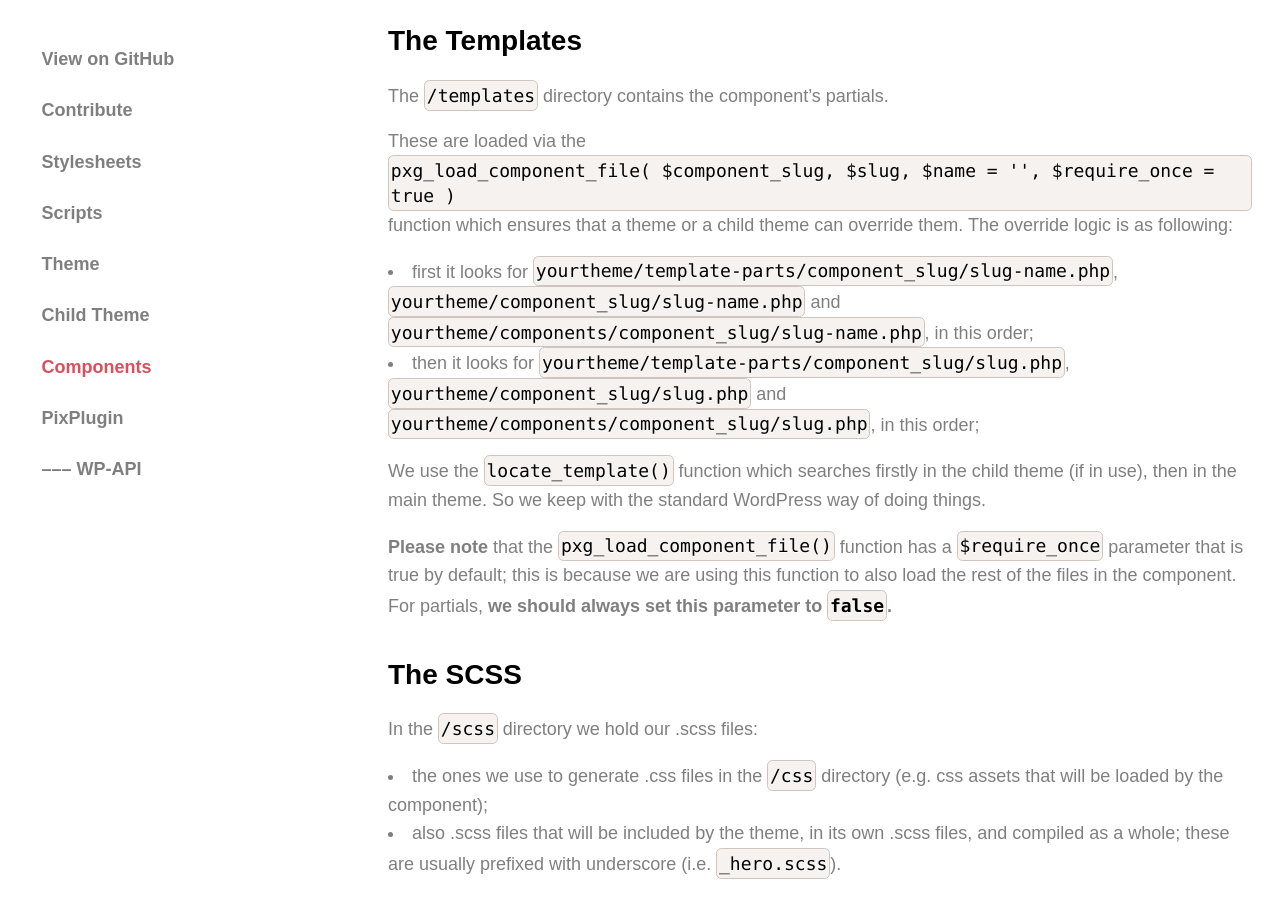
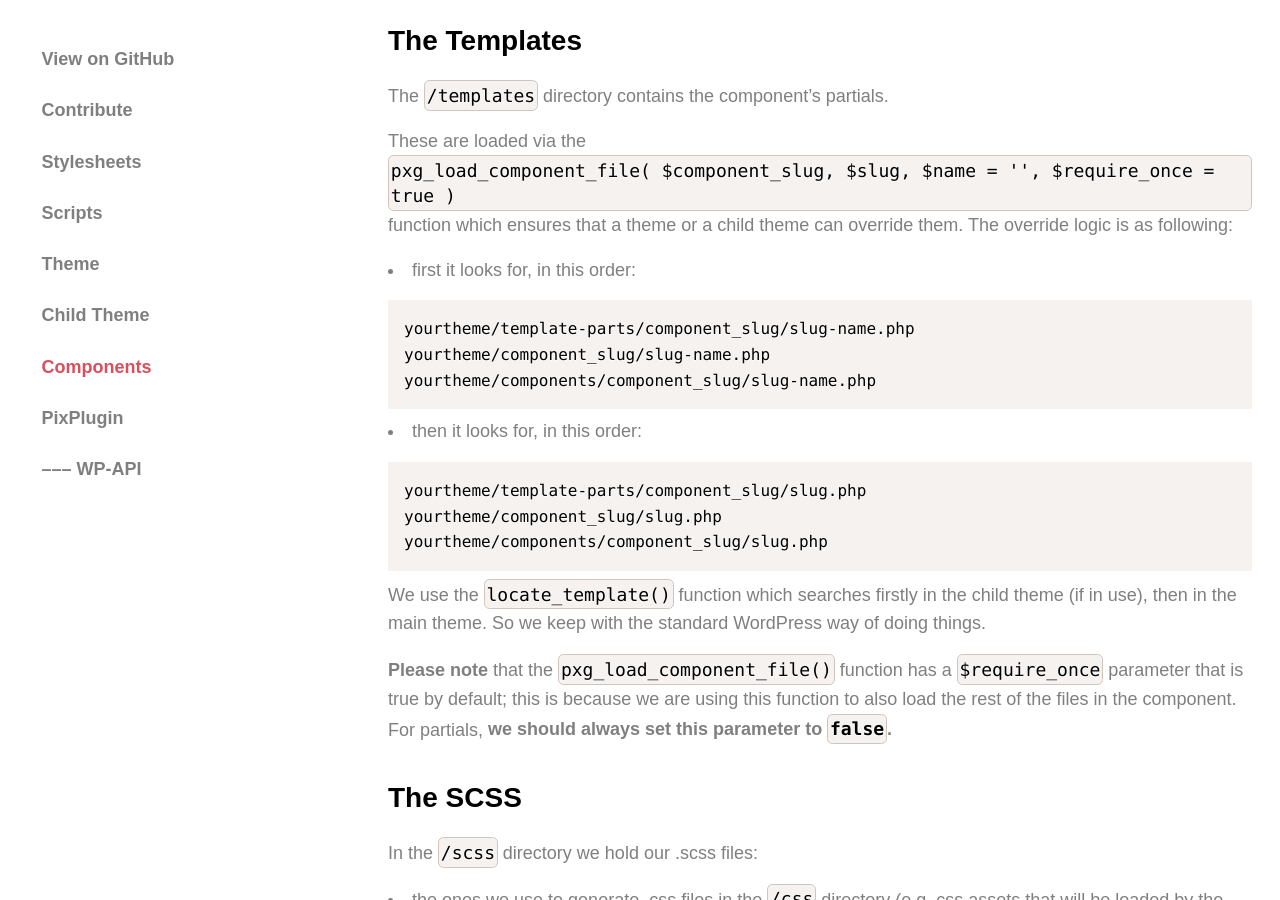
Before and after one commit to pixelgrade/guides, a Jekyll site: the page built from components/index.md, in a window 1280 px wide and 900 px high, scrolled down 5702 px. Built offline with Jekyll 4.4.1, drawn with Linux system fonts in a browser that asks for light colours; some of the changed text lies outside the part shown.

Commit message:
more tinkering

````diff
--- a/_config-local.yml
+++ b/_config-local.yml
@@ -3,22 +3,22 @@ email: contact@pixelgrade.com
 description: '– – –'
 url: 'http://127.0.0.1:4000/'
 baseurl: ''
-encoding: UTF-8
 twitter_username: pixelgrade
 github_username: pixelgrade
 latest_version: 1.3.2
 
 # syntax highlighting
 markdown: kramdown
+highlighter: rouge
 kramdown:
   input: GFM
-  syntax_highlighter: rouge
 
 # build settings
 sass:
     style: compressed
 available_versions:
     - v1.3.2
+encoding: utf-8
 exclude:
     - node_modules
     - README.md
@@ -31,6 +31,8 @@ exclude:
     - script
     - spec
 gems:
+  - jekyll-seo-tag
+  - jekyll-redirect-from
   - jekyll-relative-links
   - jekyll-sitemap
 
--- a/_config.yml
+++ b/_config.yml
@@ -10,12 +10,13 @@ github_username: pixelgrade
 
 # syntax highlighting
 markdown: kramdown
+highlighter: rouge
 kramdown:
   input: GFM
-  syntax_highlighter: rouge
 
 # build settings
 latest_version: 1.3.2
+encoding: utf-8
 sass:
     style: compressed
 available_versions:
@@ -32,6 +33,8 @@ exclude:
     - script
     - spec
 gems:
+  - jekyll-seo-tag
+  - jekyll-redirect-from
   - jekyll-relative-links
   - jekyll-sitemap
 
--- a/components/index.md
+++ b/components/index.md
@@ -50,8 +50,8 @@ From  a theme's perspective, a component is something that helps but **it's not
 
 **Action hooks are crucial** to making this relationship work. So throughout the theme's templates, a standardized set of `do_action`s should be present - skipping one of them should be done consciously. We will not detail them here as they are more then obvious in our [theme boilerplate]({{page.boilerplate}}):
 
-```php?start_inline=true
-get_header(); ?>
+```html+php
+<?php get_header(); ?>
 
 <?php
 /**
@@ -69,7 +69,7 @@ A second, crucial, behaviour to this symbiosis is **the location concept.** Thin
 
 **Each theme template (including partials) should begin by defining the location details:**
 
-```php?start_inline=true
+```php
 // Let the template parts know about our location
 $location = pixelgrade_set_location( 'page full-width' );
 ```
@@ -171,8 +171,21 @@ The `/templates` directory contains the component's partials.
 
 These are loaded via the `pxg_load_component_file( $component_slug, $slug, $name = '', $require_once = true )` function which ensures that a theme or a child theme can override them. The override logic is as following:
 
-- first it looks for `yourtheme/template-parts/component_slug/slug-name.php`, `yourtheme/component_slug/slug-name.php` and `yourtheme/components/component_slug/slug-name.php`, in this order;
-- then it looks for `yourtheme/template-parts/component_slug/slug.php`, `yourtheme/component_slug/slug.php` and `yourtheme/components/component_slug/slug.php`, in this order;
+- first it looks for, in this order:
+
+```text
+yourtheme/template-parts/component_slug/slug-name.php
+yourtheme/component_slug/slug-name.php
+yourtheme/components/component_slug/slug-name.php
+```
+
+- then it looks for, in this order:
+
+```text
+yourtheme/template-parts/component_slug/slug.php
+yourtheme/component_slug/slug.php
+yourtheme/components/component_slug/slug.php
+```
 
 We use the `locate_template()` function which searches firstly in the child theme (if in use), then in the main theme. So we keep with the standard WordPress way of doing things.
 
--- a/gulpfile.js
+++ b/gulpfile.js
@@ -35,7 +35,7 @@ gulp.task('watch', ['styles', 'watch:jekyll'], function() {
 
 // Runs Jekyll build
 gulp.task('watch:jekyll', function() {
-	var shellCommand = ' bundle exec jekyll serve --config _config.yml,_config-local.yml --watch';
+	var shellCommand = ' bundle exec jekyll serve --livereload --config _config.yml,_config-local.yml --watch';
 	return gulp.src('./')
 		.pipe(run(shellCommand))
 		.on('error', gutil.log);
--- a/css/scripts.html
+++ b/theme/scripts.html
@@ -4,7 +4,6 @@ layout: default
 title: Scripts
 tagline: ''
 ---
-
 <h3>Syntax and Formatting</h3>
 <p>Code should comply with the WordPress standards as it is aimed towards readability and consistency between PHP and JS files in the WordPress codebase.</p>
 <p>The complete WP JavaScript standards are available at <a href="#">this link</a> but here are some things to keep in mind:</p>
````
Also changed, not shown: Gemfile (+18 -6 lines), theme/stylesheets.html (renamed from css/index.html).
